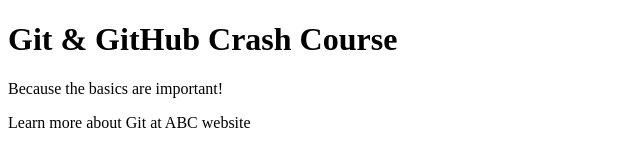
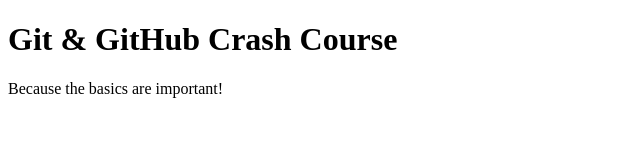
Before and after one commit to svgama/github-remotes, a plain HTML site: page index.html in a window 1280 px wide. Shown: the whole page, without its empty margins (0-640 px from the left). Drawn offline with Linux system fonts and the light colour scheme.

Commit message:
Revert "second commit"
This reverts commit 08ed6c709b99550afd463f023a11af89b2f66b5f.

```diff
--- a/index.html
+++ b/index.html
@@ -9,6 +9,5 @@
   <body>
     <h1>Git & GitHub Crash Course</h1>
     <p>Because the basics are important!</p>
-    <p>Learn more about Git at ABC website</p>
   </body>
 </html>
```
